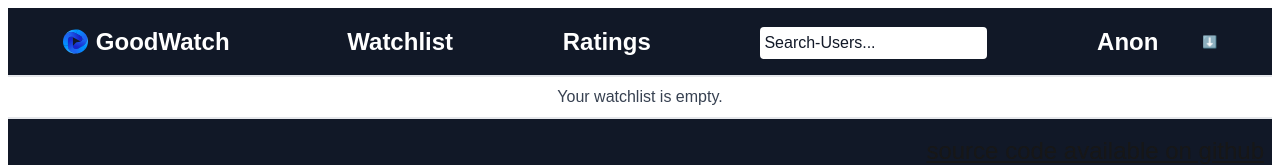
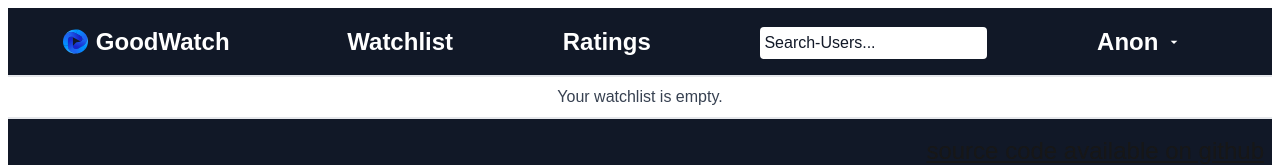
Before and after one commit to adityadewhy/goodWatch, a Next.js app: page /watchlist in a window 1280 px wide. Shown: the top 165 px of the page. Built offline with nearby package versions, Linux system fonts and the light colour scheme.

Commit message:
added arrow on username dropdown

```diff
--- a/src/components/avatarPopover.tsx
+++ b/src/components/avatarPopover.tsx
@@ -48,9 +48,24 @@ export default function AvatarPopover() {
 
 	return (
 		<div className="relative">
-			<button onClick={togglePopover} className="flex items-center w-[120px] justify-between">
+			<button
+				onClick={togglePopover}
+				className="flex items-center w-[120px] space-x-2"
+			>
 				{/* Use the LoginUsername component */}
-				<LoginUsername username={username || "Anon"} /> <span className="text-xs">⬇️</span>
+				<LoginUsername username={username || "Anon"} />
+				{/* <span className="text-xs">⬇️</span> */}
+
+				<svg
+					xmlns="http://www.w3.org/2000/svg"
+					height="16"
+					viewBox="0 0 48 48"
+					width="16"
+					className="fill-current text-white"
+				>
+					<path d="M14 20l10 10 10-10z" />
+					<path d="M0 0h48v48H0z" fill="none" />
+				</svg>
 			</button>
 			<div
 				className={`bg-gray-800 p-2 text-base shadow-sm rounded absolute ${
@@ -76,3 +91,7 @@ export default function AvatarPopover() {
 		</div>
 	);
 }
+
+/*  use this as arrow instead of the currently using emoji
+<?xml version="1.0" ?><svg height="48" viewBox="0 0 48 48" width="48" xmlns="http://www.w3.org/2000/svg"><path d="M14 20l10 10 10-10z"/><path d="M0 0h48v48h-48z" fill="none"/></svg>
+*/
```
